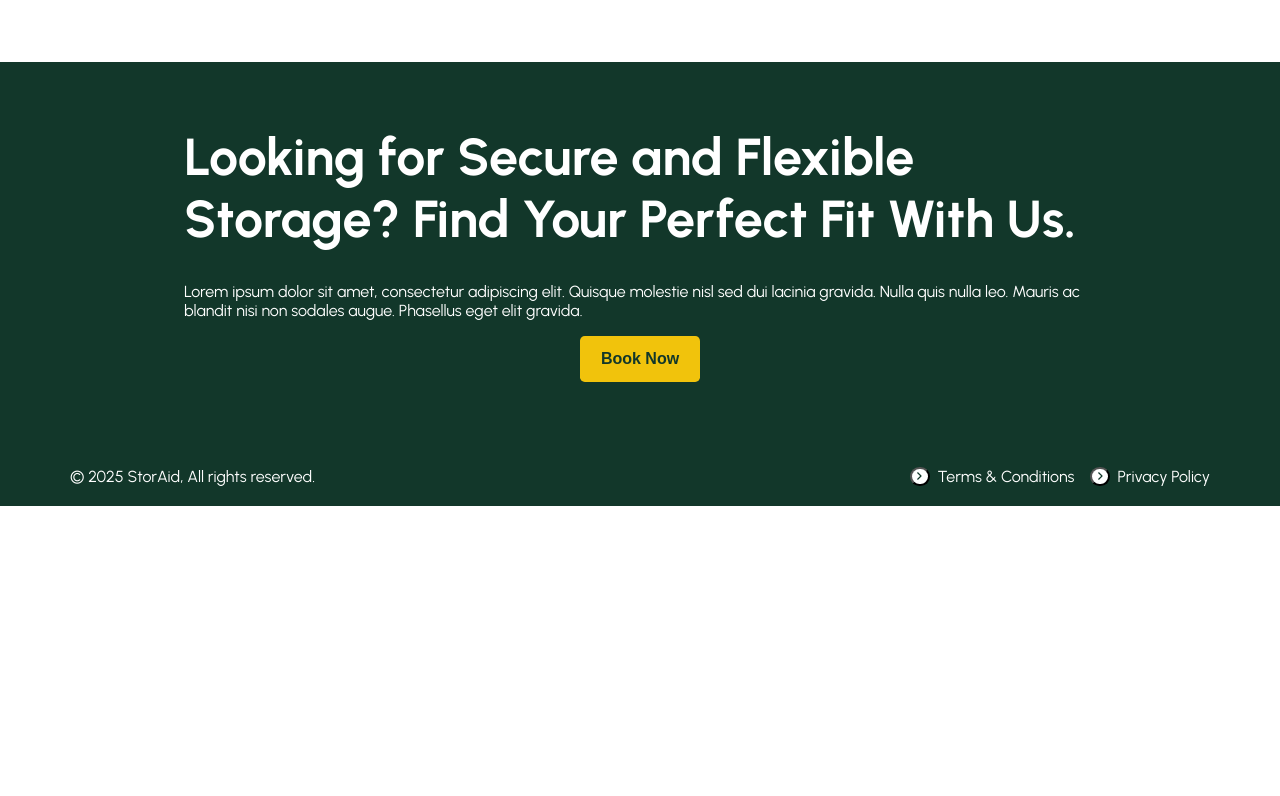
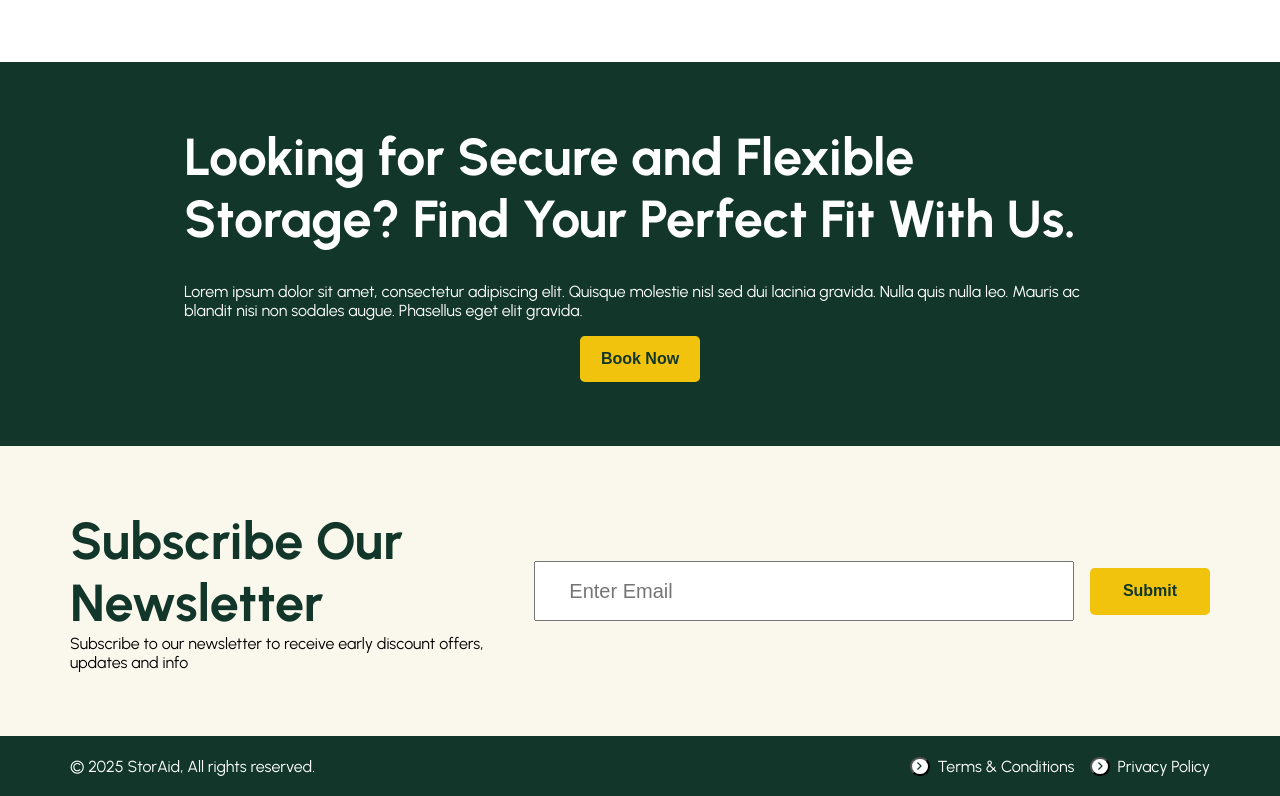
Before and after one commit to Mannelito-1/React-storaid-uppgift, a React (Vite) app: page / in a window 1280 px wide. Shown: the part 4090-4886 px from the top of the page. Before the commit the page ends 4596 px from the top, so only its background shows below. Built offline with nearby package versions, Linux system fonts and the light colour scheme.

Commit message:
Add Subscribe component and the basic lay out.

```diff
--- a/src/App.jsx
+++ b/src/App.jsx
@@ -9,6 +9,7 @@ import Services from './components/Services'
 import ChooseUs from './components/ChooseUs'
 import BookNow from './components/BookNow'
 import Pricing from './components/Pricing'
+import Subscribe from './components/Subscribe'
 
 function App() {
   return (
@@ -31,6 +32,8 @@ function App() {
 
     <BookNow/>
 
+    <Subscribe/>
+
 
     <Footer/>
     </>
--- /dev/null
+++ b/src/components/Subscribe.jsx
@@ -0,0 +1,31 @@
+import React from 'react'
+import Btn from "./Btn";
+
+function Subscribe() {
+  return (
+    <>
+    <section className='subscribe'>
+      <div className="container-space">
+        <div className="subscribe-left">
+          <h3>Subscribe Our Newsletter</h3>
+          <p>Subscribe to our newsletter to receive early discount offers, updates and info</p>
+        </div>
+        <div className="subscribe-right">
+          <div className="sub-email">
+            <input className='email' type="text" placeholder='      Enter Email' />
+          </div>
+          <div className="sub-btn">
+            <Btn btnText="Submit"/>
+          </div>
+
+        </div>
+      </div>
+
+
+    </section>
+
+    </>
+  )
+}
+
+export default Subscribe
--- a/src/index.css
+++ b/src/index.css
@@ -475,6 +475,35 @@ h6 {
   }
 }
 
+
+.subscribe {
+  padding-block: var(--section-spacing);
+  background-color: var(--clr-light-yellow) ;
+
+  .container-space {
+    display: flex;
+    justify-content: space-between;
+
+
+  }
+
+  .subscribe-right {
+    display: flex;
+    justify-content: center;
+    align-items: center;
+    gap: 1rem;
+  }
+
+
+
+  .email {
+    width: 540px;
+    height: 60px;
+    font-size: 20px;
+
+  }
+}
+
 .footer {
   background-color: var(--clr-dark-green);
   height: 60px;
```
